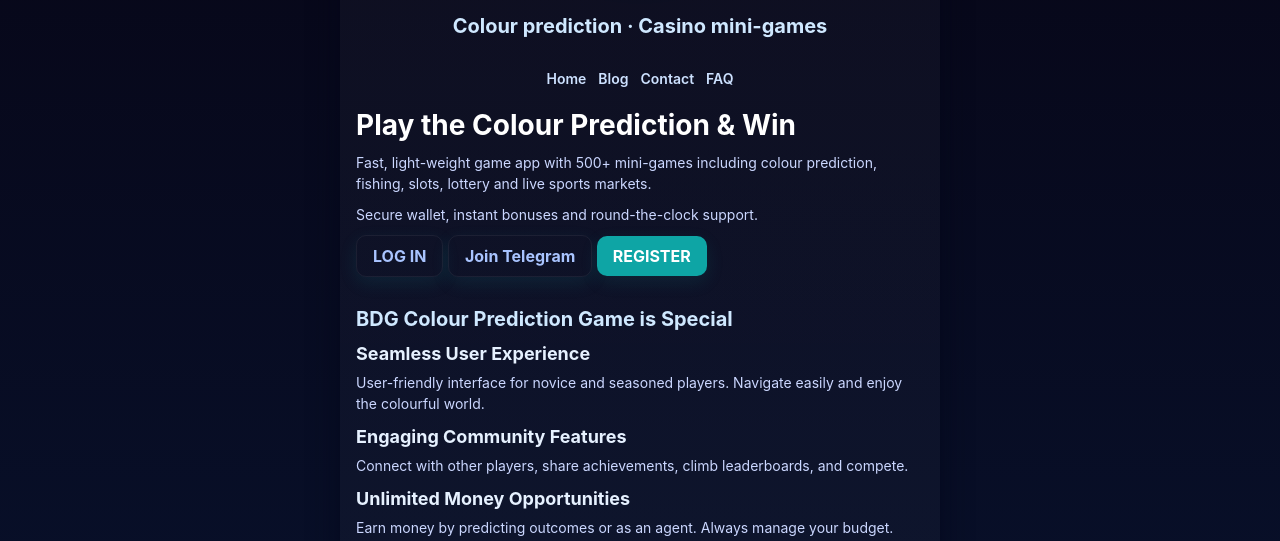
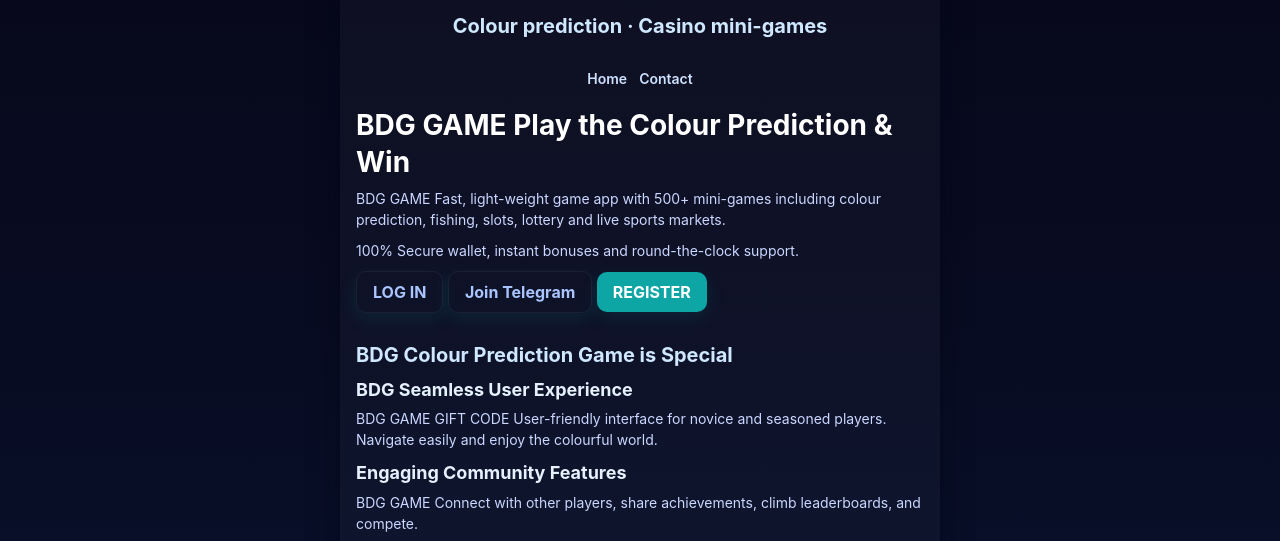
Before and after one commit to ransari6442-lab/bdggame.com, a plain HTML site: page index.html in a window 1280 px wide. Shown: the part 176-717 px from the top of the page. Drawn offline with Linux system fonts and the light colour scheme.

Commit message:
Update index.html

```diff
--- a/index.html
+++ b/index.html
@@ -67,20 +67,20 @@
         <img src="https://i.ibb.co/hxQXnwgS/images.jpg" alt="BDG Game Logo" />
       </div>
       <h1>BDG Game</h1>
-      <h2>Colour prediction · Casino mini-games</h2>
+      <h2 BDG GAME >Colour prediction · Casino mini-games</h2>
       <nav>
         <a href="#home">Home</a>
-        <a href="#blog">Blog</a>
+
         <a href="#contact">Contact</a>
-        <a href="#faq">FAQ</a>
+
       </nav>
     </header>
 
     <!-- Hero Section -->
     <section class="section">
-      <h1>Play the Colour Prediction & Win</h1>
-      <p>Fast, light-weight game app with 500+ mini-games including colour prediction, fishing, slots, lottery and live sports markets.</p>
-      <p>Secure wallet, instant bonuses and round-the-clock support.</p>
+      <h1> BDG GAME Play the Colour Prediction & Win</h1>
+      <p> BDG GAME Fast, light-weight game app with 500+ mini-games including colour prediction, fishing, slots, lottery and live sports markets.</p>
+      <p> 100% Secure wallet, instant bonuses and round-the-clock support.</p>
       <a class="btn ghost" href="https://bdgipl.org//#/register?invitationCode=144118975357">LOG IN</a>
       <a class="btn ghost" href="https://t.me/" target="_blank">Join Telegram</a>
       <a class="btn" href="https://bdgipl.org//#/register?invitationCode=144118975357">REGISTER</a>
@@ -89,17 +89,17 @@
     <!-- Features -->
     <section class="section">
       <h2>BDG Colour Prediction Game is Special</h2>
-      <h3>Seamless User Experience</h3>
-      <p>User-friendly interface for novice and seasoned players. Navigate easily and enjoy the colourful world.</p>
+      <h3> BDG Seamless User Experience</h3>
+      <p> BDG GAME GIFT CODE User-friendly interface for novice and seasoned players. Navigate easily and enjoy the colourful world.</p>
       <h3>Engaging Community Features</h3>
-      <p>Connect with other players, share achievements, climb leaderboards, and compete.</p>
+      <p> BDG GAME Connect with other players, share achievements, climb leaderboards, and compete.</p>
       <h3>Unlimited Money Opportunities</h3>
       <p>Earn money by predicting outcomes or as an agent. Always manage your budget.</p>
       <h3>Round-the-Clock Customer Support</h3>
       <p>24/7 support via live chat and other channels. Assistance is always available.</p>
     </section>
 
-    <!-- How to Register -->
+    <!-- How to Register BDG GAME  -->
     <section class="section">
       <h2>How to RegisterBDG GAME </h2>
       <ol class="steps">
```
